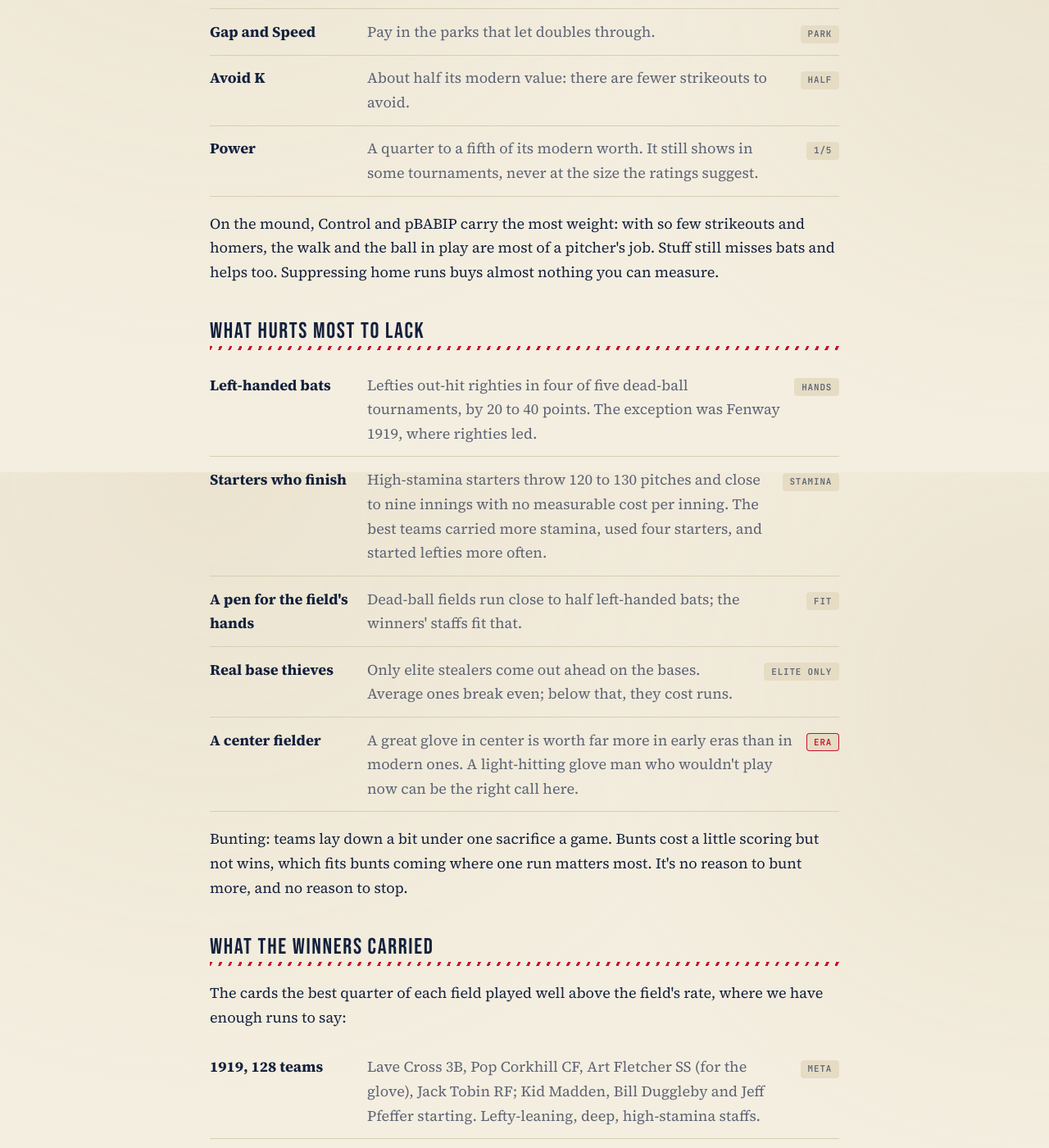
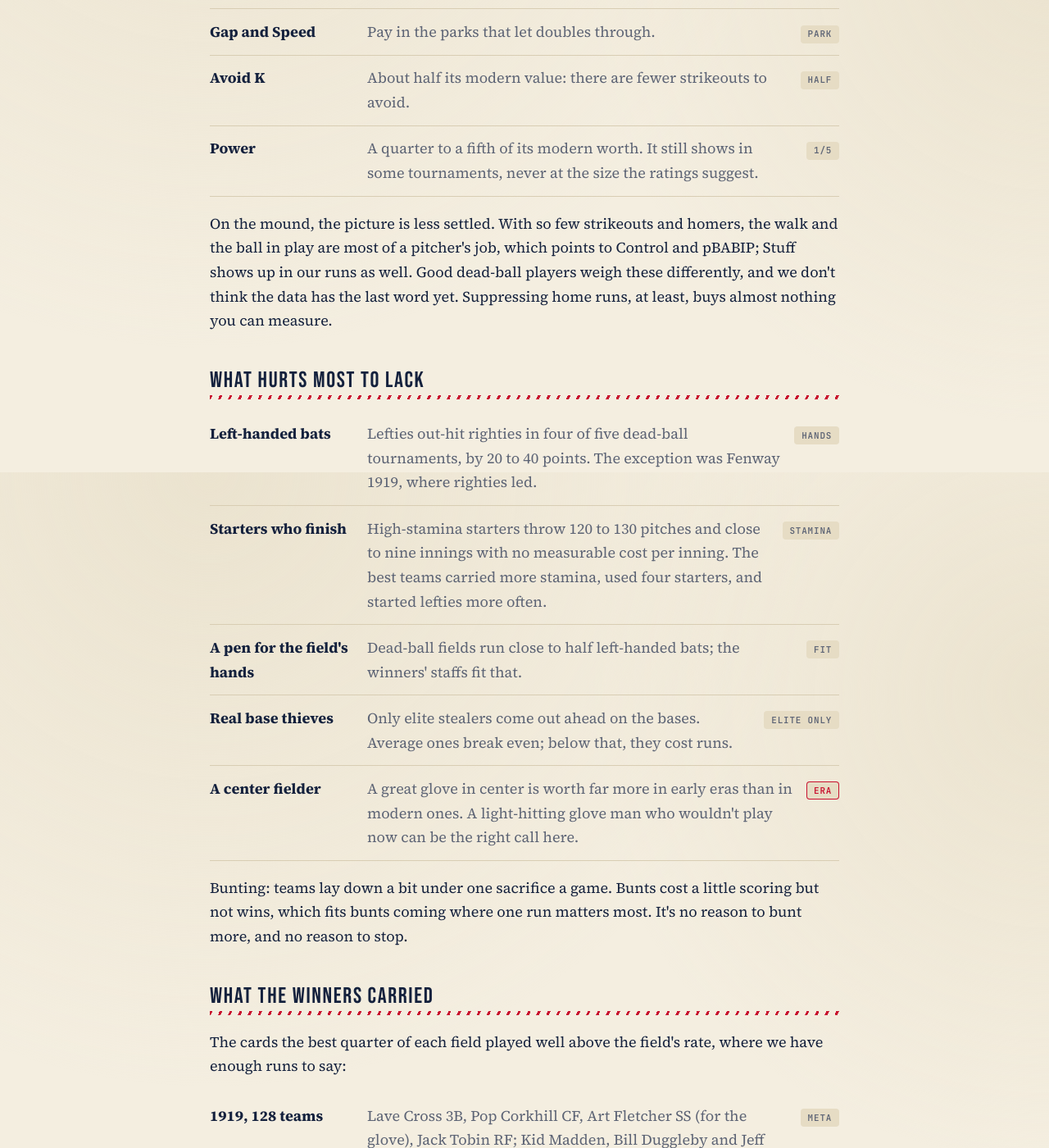
Before and after one commit to Heathd0g/Heathd0g.github.io, a Jekyll site: the page built from ootp/findings/deadball.html, in a window 1280 px wide and 1400 px high, scrolled down 1224 px. Shown: the whole window at 82% size. Built offline with Jekyll 4.4.1, drawn with Linux system fonts in a browser that asks for light colours; some of the changed text lies outside the part shown.

Commit message:
Deadball long read: pitching section marked as unsettled
Co-Authored-By: Claude Opus 5.5 <noreply@anthropic.com>

```diff
--- a/ootp/findings/deadball.html
+++ b/ootp/findings/deadball.html
@@ -26,7 +26,7 @@ description: "How OOTP 27 Perfect Team plays in dead-ball eras: what pays to hav
   <li><span class="name">Avoid K</span><span class="what">About half its modern value: there are fewer strikeouts to avoid.</span><span class="tag">half</span></li>
   <li><span class="name">Power</span><span class="what">A quarter to a fifth of its modern worth. It still shows in some tournaments, never at the size the ratings suggest.</span><span class="tag">1/5</span></li>
 </ul>
-<p>On the mound, Control and pBABIP carry the most weight: with so few strikeouts and homers, the walk and the ball in play are most of a pitcher's job. Stuff still misses bats and helps too. Suppressing home runs buys almost nothing you can measure.</p>
+<p>On the mound, the picture is less settled. With so few strikeouts and homers, the walk and the ball in play are most of a pitcher's job, which points to Control and pBABIP; Stuff shows up in our runs as well. Good dead-ball players weigh these differently, and we don't think the data has the last word yet. Suppressing home runs, at least, buys almost nothing you can measure.</p>
 
 <h2>What hurts most to lack</h2>
 <ul class="list">
@@ -43,7 +43,7 @@ description: "How OOTP 27 Perfect Team plays in dead-ball eras: what pays to hav
 <ul class="list">
   <li><span class="name">1919, 128 teams</span><span class="what">Lave Cross 3B, Pop Corkhill CF, Art Fletcher SS (for the glove), Jack Tobin RF; Kid Madden, Bill Duggleby and Jeff Pfeffer starting. Lefty-leaning, deep, high-stamina staffs.</span><span class="tag">meta</span></li>
   <li><span class="name">1920 Fenway, 128 teams</span><span class="what">King Kelly C, Donie Bush SS, Harry Steinfeldt 3B, Shoeless Joe Jackson and Tillie Walker LF; Jack Coombs starting. Righties out-hit lefties here; Gap and Speed paid.</span><span class="tag">meta</span></li>
-  <li><span class="name">1916 drafts</span><span class="what">No standing meta (the pools change), but draft for BABIP, Eye and Gap bats, and Control and pBABIP arms.</span><span class="tag">draft</span></li>
+  <li><span class="name">1916 drafts</span><span class="what">No standing meta (the pools change). BABIP, Eye and Gap bats look like the safe targets; for arms, Control and pBABIP are the usual dead-ball read, with Stuff not to be ignored.</span><span class="tag">draft</span></li>
 </ul>
 
 <footer><a href="/ootp/findings/">All findings</a></footer>
```
